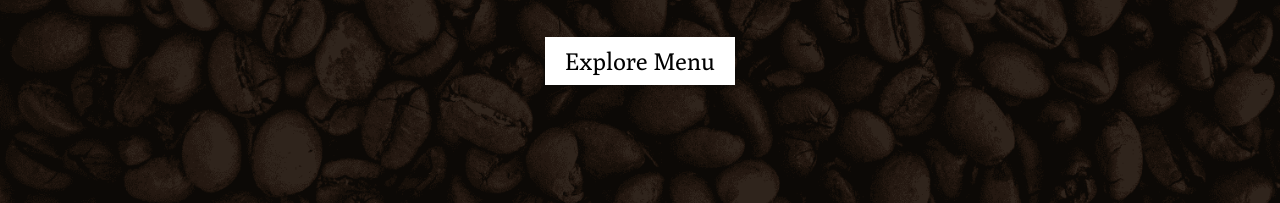
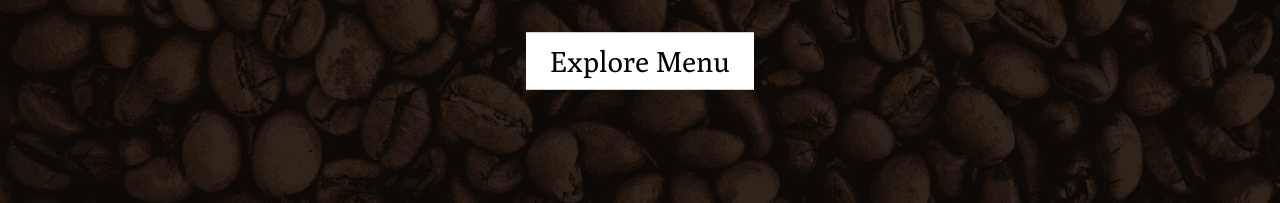
Before and after one commit to swarnim-me/coffee-shop, a website built with webpack: page src/index.html in a window 1280 px wide. In both pictures the pointer is over the button "Explore Menu". Shown: the part 597-800 px from the top of the page. Built offline with nearby package versions, Linux system fonts and the light colour scheme.

Commit message:
Add hover effect on home screen btn

```diff
--- a/src/css/home.css
+++ b/src/css/home.css
@@ -22,4 +22,10 @@
     border: none;
     padding: 10px 20px;
     color: black;
+    cursor: pointer;
+    transition: .4s;
 }
+
+.explore-menu-btn:hover {
+    transform: scale(1.2);
+}
```
